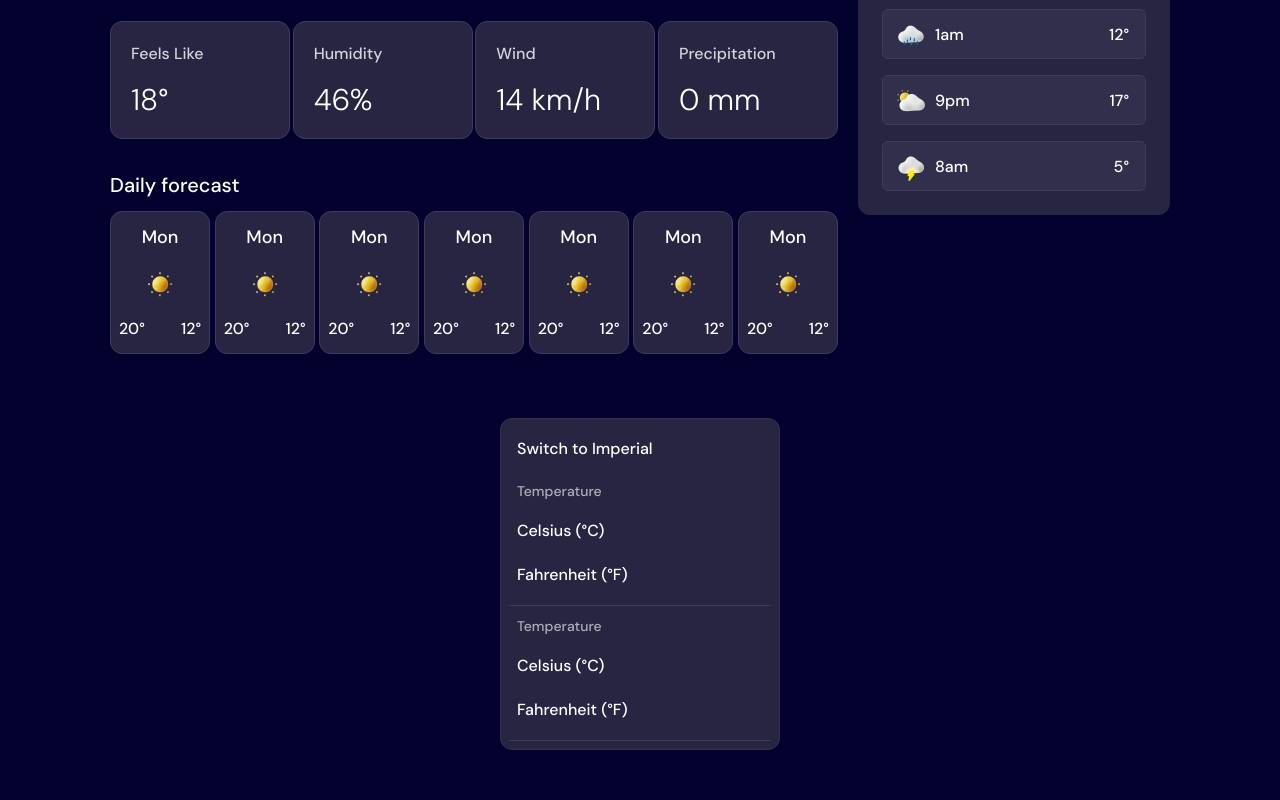
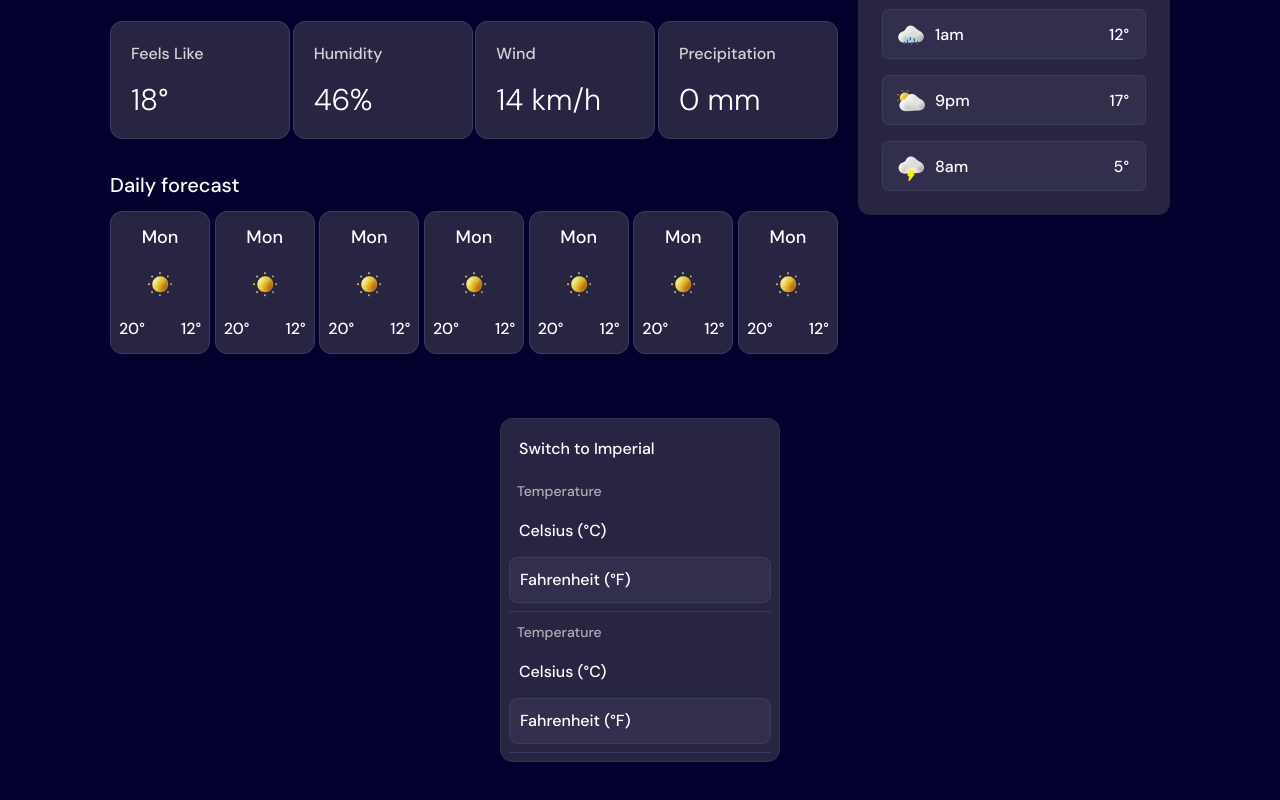
Before and after one commit to constFormek/weather-app, a Next.js app: page / in a window 1280 px wide. Shown: the part 656-1456 px from the top of the page. Built offline with nearby package versions, Linux system fonts and the light colour scheme.

Commit message:
added hover states for dropdown elements, added logic for switching units type

```diff
--- a/components/UnitsMenu.tsx
+++ b/components/UnitsMenu.tsx
@@ -5,12 +5,18 @@ import UnitsMenuElement from "./UnitsMenuElement";
 
 
 const UnitsMenu = () => {
-    const [isMetric, setIsMetric] = useState<boolean>(true);
+    const [unitsType, setUnitsType] = useState<'metric' | 'imperial'>('metric');
   return (
     <>
-        <button onClick={() => setIsMetric(!false)} className='px-2 py-2.5 text-[16px]'>
-            Switch to {isMetric ? "Imperial" : "Metric"}
-        </button>
+        {unitsType === "imperial" ? (
+            <button onClick={() => setUnitsType('metric')} className=' cursor-pointer px-2.5 py-2.5 text-[16px] hover:bg-neutral-700 transition rounded-lg w-full text-start'>
+            Switch to Metric
+            </button>
+        ) : (
+            <button onClick={() => setUnitsType('imperial')} className=' cursor-pointer px-2.5 py-2.5 text-[16px] hover:bg-neutral-700 transition rounded-lg w-full text-start'>
+            Switch to Imperial
+            </button>
+        )}
 
         <UnitsMenuElement
             category="Temperature"
--- a/components/UnitsMenuElement.tsx
+++ b/components/UnitsMenuElement.tsx
@@ -7,14 +7,14 @@ interface UnitsMenuElementProps {
     onClick: () => void,
 }
 
-const UnitsMenuElement = ({category, elements, onClick}: UnitsMenuElementProps) => {
+const UnitsMenuElement = ({category, elements, onClick, activeElement}: UnitsMenuElementProps) => {
   return (
     <div className="flex flex-col  gap-2 w-full">
         <p className="text-neutral-300 text-sm px-2 pt-1.5 ">{category}</p>
 
-       <div className="flex flex-col  items-start">
+       <div className="flex flex-col items-start gap-1">
             {elements.map((el, index) => (
-            <button onClick={onClick} key={index} className="px-2 py-2.5">
+            <button onClick={onClick} key={index} className={`${activeElement === index ? "bg-neutral-700 border border-neutral-600" : "hover:bg-neutral-700"}  rounded-lg px-2.5 py-2.5 w-full text-start cursor-pointer transition`}>
                 {el}
             </button>
             ))}
```
